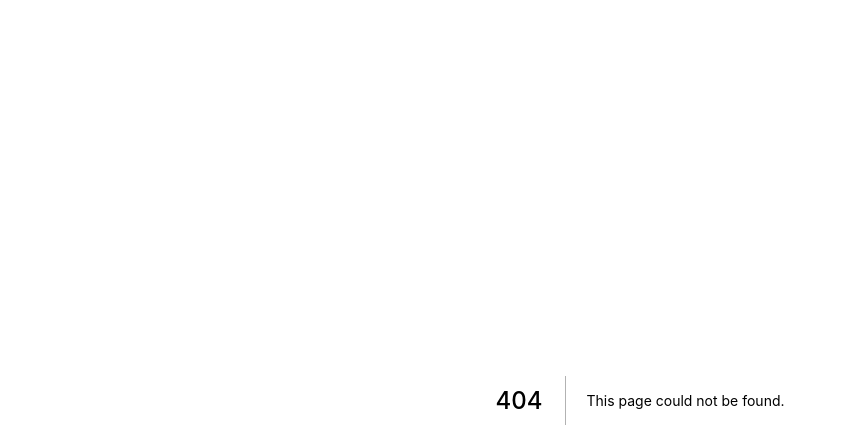
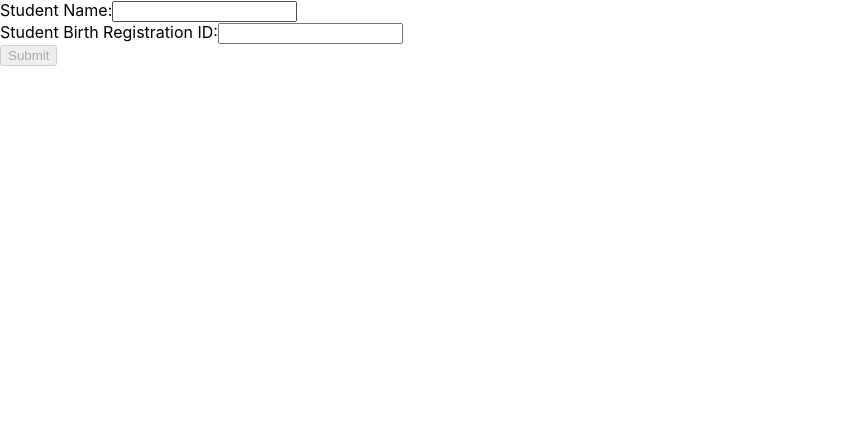
Before and after one commit to ishmum123/studentlog-next, a Next.js app: page /register in a window 1280 px wide. Before the commit this address had no page. Shown: the top 448 px of the page, without its empty margins (0-847 px from the left). Built offline with nearby package versions, Linux system fonts and the light colour scheme.

Commit message:
[init] bismillah

```diff
--- /dev/null
+++ b/pages/register.js
@@ -0,0 +1,45 @@
+import {useState} from "react";
+
+export default function Register() {
+    const [studentName, setStudentName] = useState("");
+    const [studentRegId, setStudentRegId] = useState("");
+
+    const isValidRegId = !!studentRegId.match(/^[0-9]{4}-[0-9]{3}-[0-9]{4}$/);
+    const isValidData = studentName && isValidRegId;
+
+    const callJsonPlaceholder = () =>
+        fetch('https://jsonplaceholder.typicode.com/users', {
+            method: 'POST',
+            body: JSON.stringify({name: studentName, regId: studentRegId})
+        })
+            .then(response => response.json())
+            .then(json => console.log(json))
+
+    return (
+        <form action="none">
+            <div>
+                <label htmlFor="student_name">Student Name:</label>
+                <input
+                    value={studentName}
+                    id="student_name"
+                    type="text"
+                    onChange={event => setStudentName(event.target.value)} />
+            </div>
+            <div>
+                <label htmlFor="student_birth_reg_id">Student Birth Registration ID:</label>
+                <input
+                    value={studentRegId}
+                    id="student_birth_reg_id"
+                    type="text"
+                    onChange={({ target: { value } }) => setStudentRegId(value)} />
+                {(studentRegId && !isValidRegId) && <p style={{color: 'red'}}>Invalid ID Entered</p>}
+            </div>
+            <button
+                disabled={!isValidData}
+                type="button"
+                onClick={callJsonPlaceholder}>
+                Submit
+            </button>
+        </form>
+    );
+}
```
Also changed, not shown: 1 other file (tests, documents, lock files or other folders).
